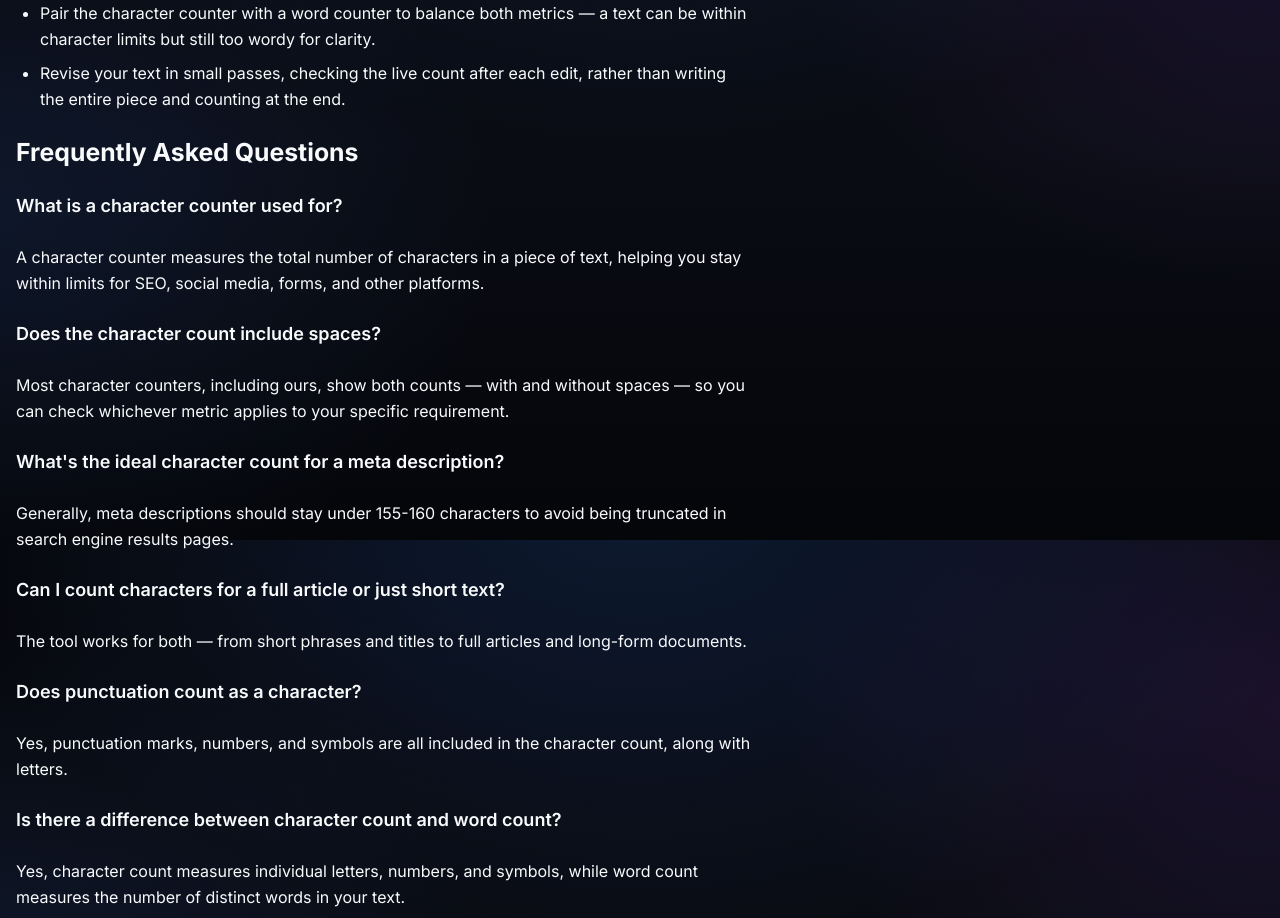
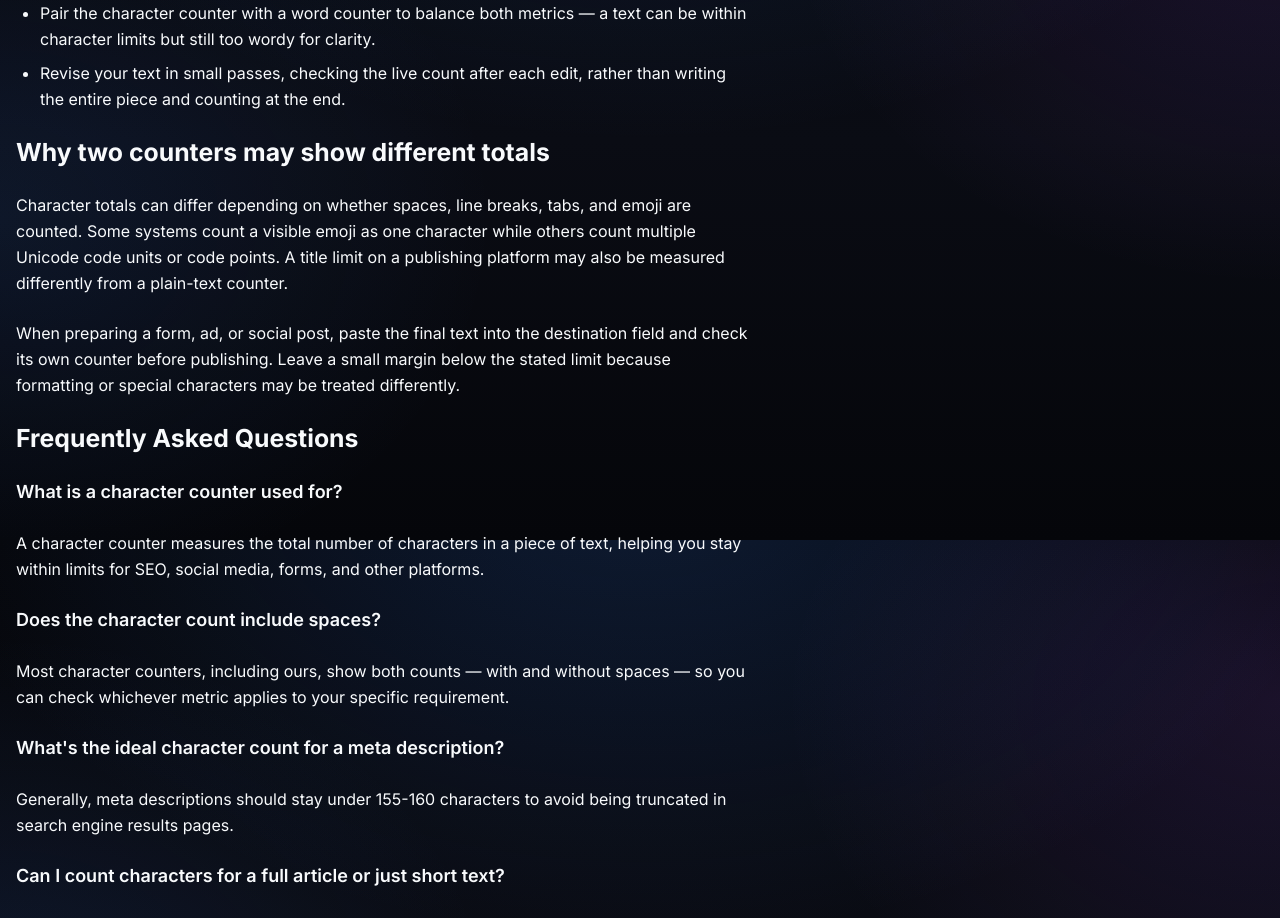
Before and after one commit to surajkumar122024-star/ok01, a Next.js app: page /blog/character-counter-for-writing-and-seo in a window 1280 px wide. Shown: the part 4260-5178 px from the top of the page. Built offline with nearby package versions, Linux system fonts and the light colour scheme.

Commit message:
Add original topic-specific guidance to blog article

```diff
--- a/src/app/blog/character-counter-for-writing-and-seo/page.tsx
+++ b/src/app/blog/character-counter-for-writing-and-seo/page.tsx
@@ -162,6 +162,7 @@ export default function CharacterCounterForWritingAndSeoArticle() {
           <li>Revise your text in small passes, checking the live count after each edit, rather than writing the entire piece and counting at the end.</li>
           </ul>
 
+          <h2 className="text-2xl font-bold mt-8">Why two counters may show different totals</h2><p>Character totals can differ depending on whether spaces, line breaks, tabs, and emoji are counted. Some systems count a visible emoji as one character while others count multiple Unicode code units or code points. A title limit on a publishing platform may also be measured differently from a plain-text counter.</p><p>When preparing a form, ad, or social post, paste the final text into the destination field and check its own counter before publishing. Leave a small margin below the stated limit because formatting or special characters may be treated differently.</p>
           <h2 id="faq" className="text-2xl font-bold mt-8">Frequently Asked Questions</h2>
           <h3 className="text-lg font-semibold mt-4">What is a character counter used for?</h3>
           <p>A character counter measures the total number of characters in a piece of text, helping you stay within limits for SEO, social media, forms, and other platforms.</p>
```
